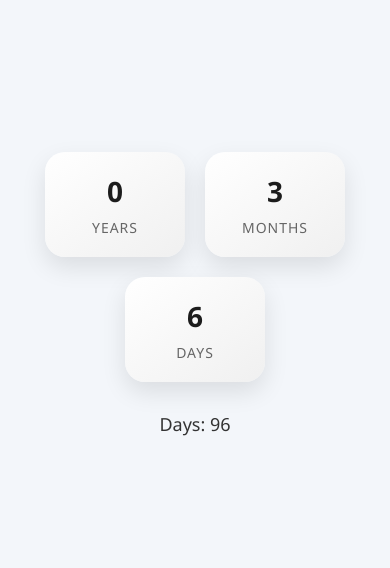
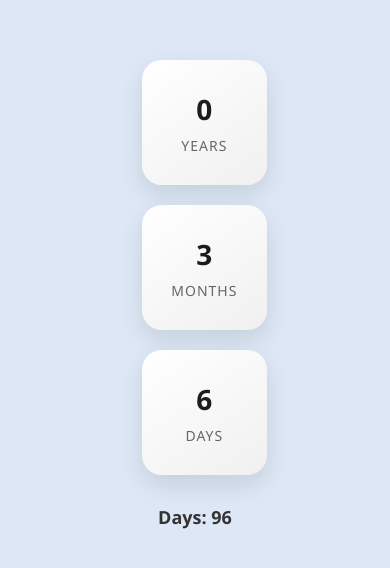
Before and after one commit to nganbee/count_days, a plain HTML site: page index.html in a window 390 px wide. Shown: the part 148-716 px from the top of the page. Drawn offline with Linux system fonts and the light colour scheme.

Commit message:
Add files via upload

```diff
--- a/index.html
+++ b/index.html
@@ -8,7 +8,7 @@
         body {
             margin: 0;
             height: 100vh;
-            background: #f3f6fa;
+            background: #dde7f5;
             font-family: 'Segoe UI', sans-serif;
             display: flex;
             flex-direction: column;
@@ -56,19 +56,25 @@
         .total-days-text {
             margin-top: 30px;
             font-size: 18px;
+            font-weight: bold;
             color: #333;
         }
 
         @media (max-width: 600px) {
+            .countdown-container {
+                flex-direction: column;
+                align-items: center;
+            }
+
             .countdown-box {
-                width: 100px;
-                padding: 20px;
+                width: 80%;
             }
 
             .countdown-number {
                 font-size: 28px;
             }
         }
+
     </style>
 
 
```
